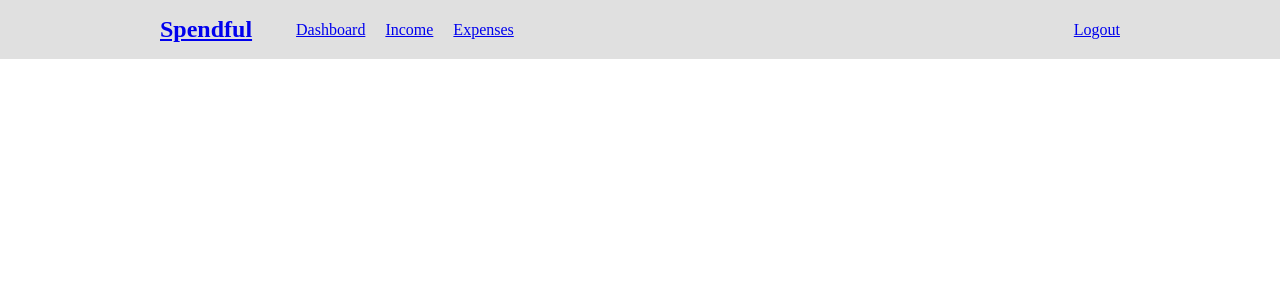
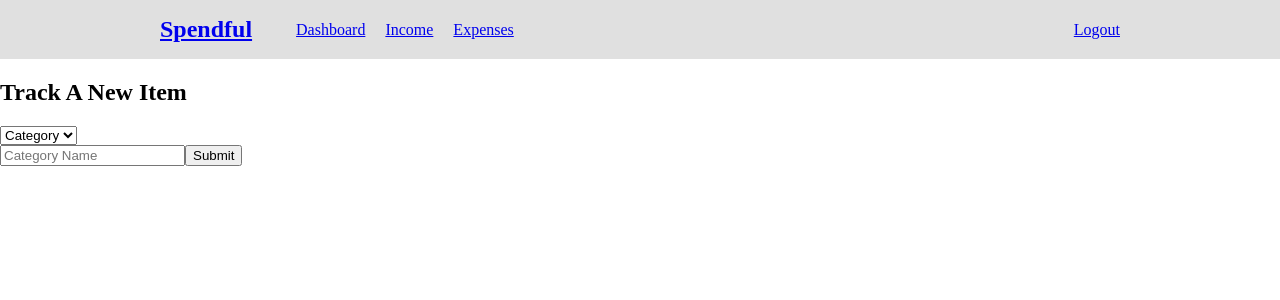
Before and after one commit to thinkful-ei-armadillo/spendful, a React (Create React App) app: page /additem in a window 1280 px wide. Shown: the top 300 px of the page. Built offline with nearby package versions, Linux system fonts and the light colour scheme.

Commit message:
AddItemPage created

```diff
--- a/src/components/App.js
+++ b/src/components/App.js
@@ -5,6 +5,7 @@ import LoginPage from '../routes/LoginPage';
 import IncomePage from '../routes/IncomePage';
 import DashboardPage from '../routes/DashboardPage';
 import './App.css';
+import AddItemPage from '../routes/AddItemPage';
 
 class App extends Component {
   render() {
@@ -36,6 +37,7 @@ class App extends Component {
           <Route exact path="/login" component={LoginPage} />
           <Route exact path="/income" component={IncomePage} />
           <Route exact path="/dashboard" component={DashboardPage} />
+          <Route exact path="/additem" component={AddItemPage} />
         </Switch>
       </div>
     </>;
--- a/src/components/IncomeExpenseList.js
+++ b/src/components/IncomeExpenseList.js
@@ -4,6 +4,7 @@ export default class IncomeExpenseList extends Component {
   render(){
     return(
     <div>
+      <button type="button">add</button>
       <ul>
         <li></li>
       </ul>
--- /dev/null
+++ b/src/routes/AddItemPage.js
@@ -0,0 +1,66 @@
+import React, { Component } from 'react';
+
+export default class AddItemPage extends Component {
+
+  constructor(props){
+    super(props)
+    this.state = {
+      type: null
+    }
+  }
+
+  handleChange = (event) => {
+    this.setState({
+      type: event.target.value
+    })
+  }
+
+  renderNewItem = (type) => {
+      return(
+        <div>
+          <select>
+            <option>Groceries</option>
+            <option>Fuel</option>
+            <option>Bribe</option>
+          </select>
+          <input type="date"/>
+          <input type="text" placeholder="Name" />
+          <input type="number" />
+          <select>
+            <option>Bi-weekly</option>
+            <option>Monthly</option>
+          </select>
+          <button type="submit">Create</button>
+        </div>
+      )
+    }
+
+    renderNewCategory = () => {
+      return(
+        <div>
+          <input type="text" placeholder="Category Name" />
+          <button type="submit">Submit</button>
+        </div>
+      )
+    }
+
+  render(){
+    return(
+    <div>
+      <h2>Track A New Item</h2>
+      <form>
+        <select onChange={this.handleChange}>
+          <option>Category</option>
+          <option>Income</option>
+          <option>Expense</option>
+        </select>
+        {(this.state.type === 'Income' || this.state.type === 'Expense')
+          ? (this.state.type === 'Income')
+            ? this.renderNewItem('Income')
+            : this.renderNewItem('Expense')
+          : this.renderNewCategory()}
+      </form>
+    </div>
+    )
+  }
+}
```
